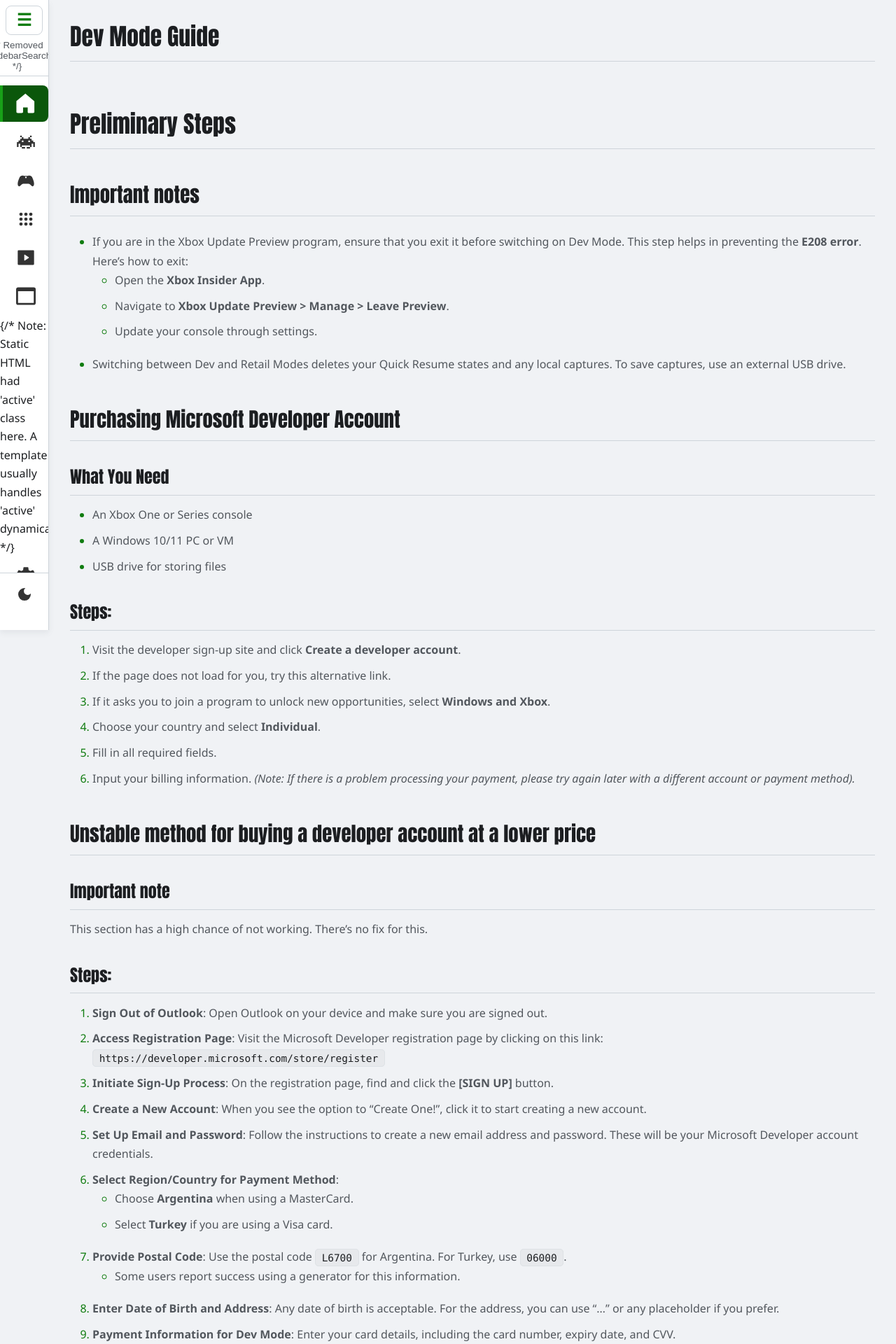
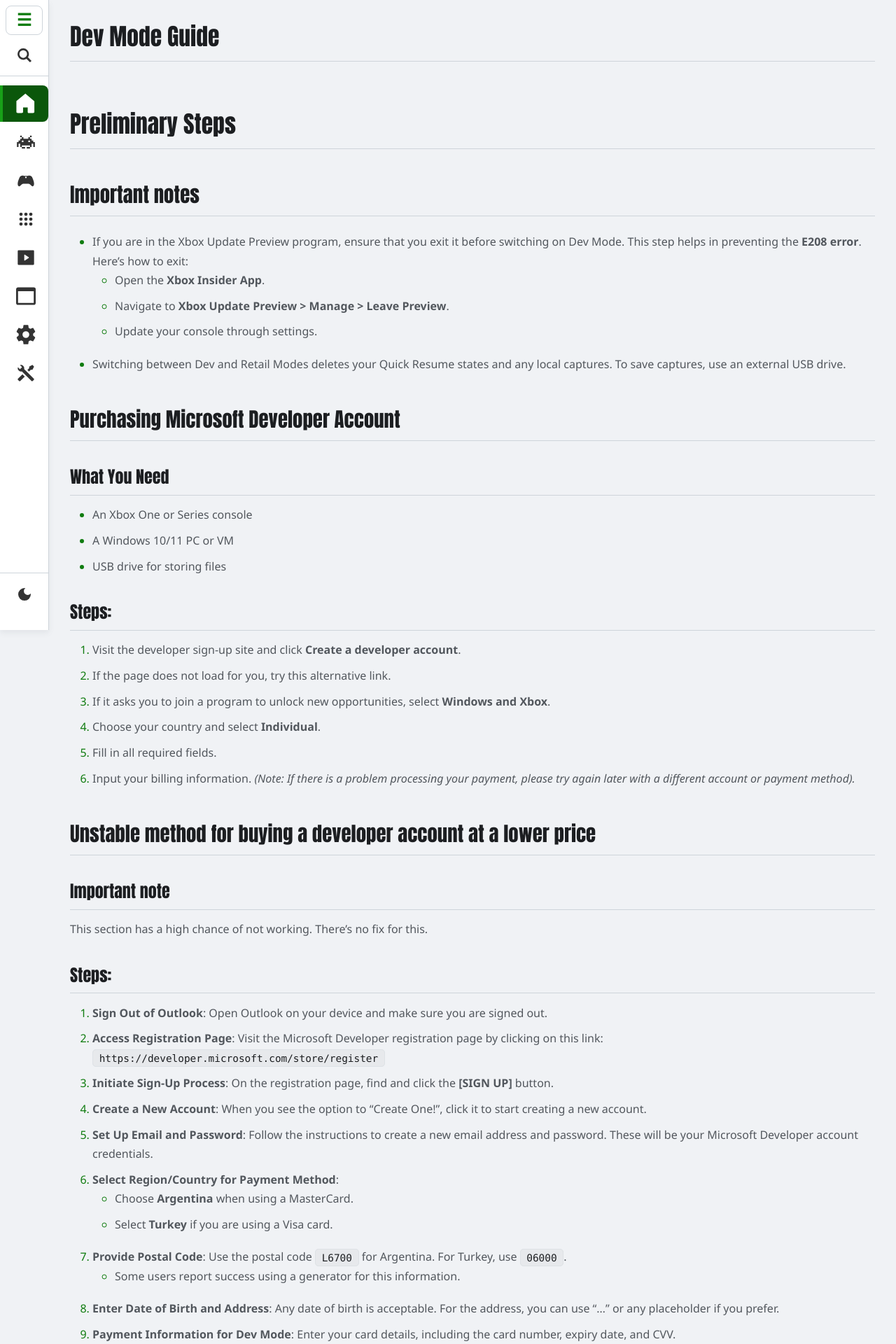
Before and after one commit to EmulationRevival/emulationrevival.github.io, a Jekyll site: the page built from guides/devmode.md, in a window 1280 px wide. Shown: the top 1920 px of the page at 70% size. Built offline with Jekyll 4.4.1, drawn with Linux system fonts in a browser that asks for light colours.

Commit message:
Update template.html

```diff
--- a/_layouts/template.html
+++ b/_layouts/template.html
@@ -21,7 +21,7 @@
         <button class="menu-toggle" aria-controls="sidebar" aria-expanded="false" aria-label="Toggle Navigation Menu">☰</button>
         <div class="sidebar-search-interaction-area">
             <div class="sidebar-search-container">
-                <button class="sidebar-search-trigger" aria-label="Search"> {/* Removed onclick="handleSidebarSearchTriggerClick()" */}
+                <button class="sidebar-search-trigger" aria-label="Search">
                     <img src="{{ '/images/search.svg' | relative_url }}" alt="Search Icon" class="sidebar-search-icon-display">
                 </button>
                 <div class="sidebar-search-input-wrapper">
@@ -38,7 +38,7 @@
             <li><a href="{{ site.baseurl }}/ports.html" class="nav-link"><img src="{{ "/images/ports.svg" | relative_url }}" alt="Game Ports icon"><span>Game Ports</span></a></li>
             <li><a href="{{ site.baseurl }}/apps.html" class="nav-link"><img src="{{ "/images/apps.svg" | relative_url }}" alt="Apps icon"><span>Apps</span></a></li>
             <li><a href="{{ site.baseurl }}/media.html" class="nav-link"><img src="{{ "/images/media.svg" | relative_url }}" alt="Media Apps icon"><span>Media Apps</span></a></li>
-            <li><a href="{{ site.baseurl }}/frontends.html" class="nav-link"> <img src="{{ "/images/frontends.svg" | relative_url }}" alt="Frontends icon"><span>Frontends</span></a></li> {/* Note: Static HTML had 'active' class here. A template usually handles 'active' dynamically. */}
+            <li><a href="{{ site.baseurl }}/frontends.html" class="nav-link"> <img src="{{ "/images/frontends.svg" | relative_url }}" alt="Frontends icon"><span>Frontends</span></a></li>
             <li><a href="{{ site.baseurl }}/wipapps.html" class="nav-link"><img src="{{ "/images/wipapps.svg" | relative_url }}" alt="Work In Progress Apps icon"><span>WIP Apps</span></a></li>
             <li><a href="{{ site.baseurl }}/utilities.html" class="nav-link"><img src="{{ "/images/utilities.svg" | relative_url }}" alt="Utilities icon"><span>Utilities</span></a></li>
         </ul>
```
